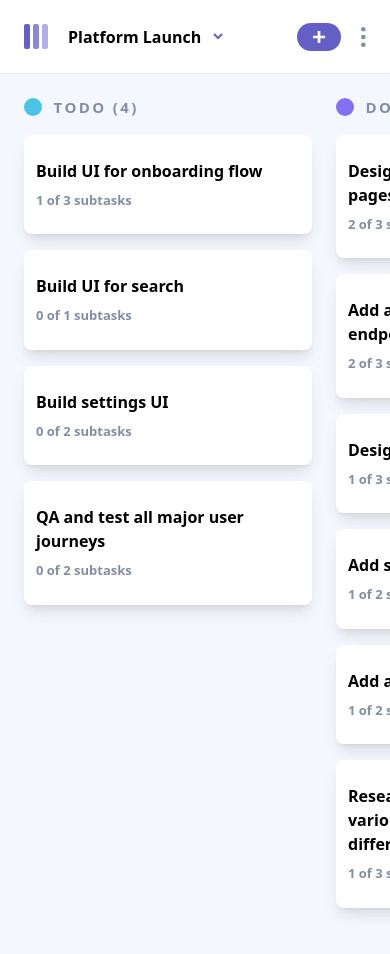
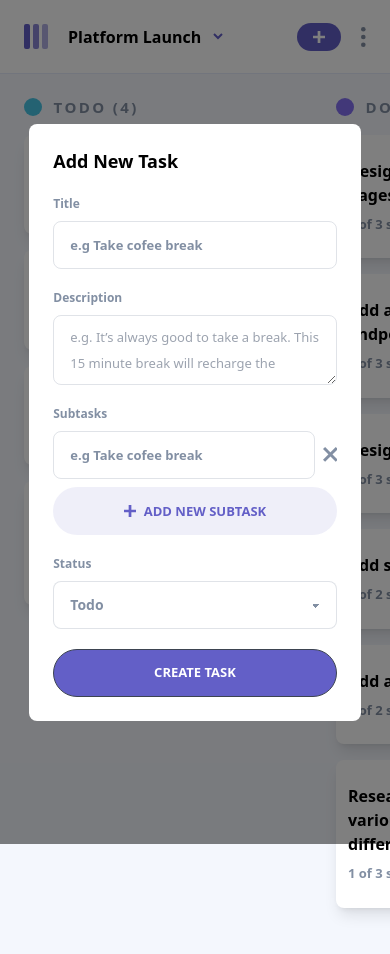
Before and after one commit to EkChills/Kanban-Task-Manager, a React (Vite) app: page / in a window 390 px wide. Both pictures are taken after a click on the button 319 px from the left and 36 px from the top of the page. Shown: the top 954 px of the page. Built offline with nearby package versions, Linux system fonts and the light colour scheme.

Commit message:
add task added

```diff
--- a/src/components/MainBoard.jsx
+++ b/src/components/MainBoard.jsx
@@ -87,7 +87,7 @@ const MainBoard = () => {
 
 
       {ReactDOM.createPortal(<ViewTaskDetails info={infoData} />, portalCont)}
-      {/* {ReactDOM.createPortal(<AddNewTaskModal info={infoData} />, portalCont)} */}
+      {ReactDOM.createPortal(<AddNewTaskModal info={infoData} />, portalCont)}
 
     </Wrapper>
   )
--- a/src/components/Navbar.jsx
+++ b/src/components/Navbar.jsx
@@ -13,7 +13,7 @@ import { TasksContext } from '../store/Context'
 const Navbar = () => {
   const [isNavModalOpen, setIsNavModalOpen] = React.useState(false)
 const portalCont = document.getElementById('portals')
-const { allBoards,isChecked, tasksIndex, sidebarOpen, OpenSidebar } = React.useContext(TasksContext)
+const { allBoards,isChecked, tasksIndex, sidebarOpen, OpenSidebar, openAddNewTaskModal } = React.useContext(TasksContext)
 
 const { name } = allBoards[tasksIndex]
 
@@ -48,7 +48,7 @@ const closeNavModal = () => {
         <div>
           <span className='hidden md:inline-block'>
             <AddNew>
-              <span className='flex items-center space-x-2'>
+              <span className='flex items-center space-x-2' onClick={openAddNewTaskModal}>
                 <img src={addTask} alt="add" />
                 <p>Add new task</p>
               </span>
@@ -56,7 +56,7 @@ const closeNavModal = () => {
             </AddNew>
           </span>
 
-          <span className='md:hidden'>
+          <span className='md:hidden' onClick={openAddNewTaskModal}>
             <AddNew>
               <img src={addTask} alt="add" />
             </AddNew>
--- a/src/components/modals/AddNewTaskModal.jsx
+++ b/src/components/modals/AddNewTaskModal.jsx
@@ -8,41 +8,73 @@ import darkIcon from '../../assets/icon-dark-theme.svg'
 
 
 const AddNewTaskModal = ({ isModalOpen, open, close }) => {
-  const { allBoards, changeBoard, tasksIndex, isChecked, showAddNewTaskModal, handleCheck } = React.useContext(TasksContext);
+  const { allBoards, changeBoard, tasksIndex, isChecked, showAddNewTaskModal, handleCheck,
+  AddedTasks, handleAddedTaskChange,  closeAddNewTaskModal} = React.useContext(TasksContext);
   const boardTitle = allBoards.map(((item) => item.name))
+  const { columns } = allBoards[tasksIndex]
+
+  const AddTask = () => {
+    columns.map((item, index) =>  {
+      if(item.name === AddedTasks.status) {
+        item.tasks.push(
+          {
+              "title": AddedTasks.title,
+              "description": AddedTasks.description,
+              "status": AddedTasks.status,
+              "subtasks": [
+                {
+                  "title": AddedTasks.subtasks,
+                  "isCompleted": false
+                }
+              ]
+            },
+        )
+      }
+    })
+  }
+
+  const onSubmitHandler = (e) => {
+    e.preventDefault();
+    AddTask()
+    closeAddNewTaskModal()
+  }
+
 
   return (
     <Wrapper>
-      <div className={`${showAddNewTaskModal ? 'main-modal show-modal' : 'main-modal'}`} onClick={close} >
-        <form className='flex flex-col form-control modal-content min-w-[300px] w-[85%] max-w-[500px] p-6 rounded-lg space-y-5'>
-          <h3 className='text-[18px] font-bold'>Add New Task</h3>
+      <div className={`${showAddNewTaskModal ? 'main-modal show-modal' : 'main-modal'}`} onClick={closeAddNewTaskModal} >
+        <form className='flex flex-col form-control modal-content min-w-[300px] w-[85%] max-w-[500px] p-6 rounded-lg space-y-5' onSubmit={onSubmitHandler} onClick={(e) => e.stopPropagation()}>
+          <h3 className='text-[18px] font-bold tasks-text'>Add New Task</h3>
           <div className='flex flex-col space-y-2'>
             <label htmlFor="title" className='curr-stat text-[12px] font-bold'>Title</label>
-            <input id='title' type="text" placeholder="e.g Take cofee break" className="input placeholder:text-grey placeholder:font-semibold text-[13px] input-bordered w-full" />
+            <input onChange={handleAddedTaskChange} name="title" value={AddedTasks.title} id='title' type="text" placeholder="e.g Take cofee break" className="input placeholder:text-grey placeholder:font-semibold text-[13px] bg-inherit border-input  w-full" />
           </div>
           <div className='flex flex-col space-y-2'>
             <label htmlFor="description" className='curr-stat text-[12px] font-bold'>Description</label>
-            <textarea className="textarea textarea-bordered text-[13px]" placeholder="e.g. It’s always good to take a break. This 15 minute break will recharge the batteries a little."></textarea>
+            <textarea onChange={handleAddedTaskChange} name="description" value={AddedTasks.description} className="textarea textarea-bordered bg-inherit border-input  text-[13px]" placeholder="e.g. It’s always good to take a break. This 15 minute break will recharge the batteries a little."></textarea>
           </div>
           <div className='flex flex-col space-y-2'>
             <label htmlFor="subtasks" className='curr-stat text-[12px] font-bold'>Subtasks</label>
             <div className='flex items-center space-x-2'>
-              <input id='subtasks' type="text" placeholder="e.g Take cofee break" className="input placeholder:text-grey placeholder:font-semibold text-[13px] input-bordered w-full" />
+              <input id='subtasks' type="text" name="subtasks" onChange={handleAddedTaskChange} value={AddedTasks.subtasks} placeholder="e.g Take cofee break" className="input placeholder:text-grey placeholder:font-semibold bg-inherit border-input  text-[13px] input-bordered w-full" />
               <svg className='remove' width="15" height="15" xmlns="http://www.w3.org/2000/svg"><g fill-rule="evenodd"><path d="m12.728 0 2.122 2.122L2.122 14.85 0 12.728z" /><path d="M0 2.122 2.122 0 14.85 12.728l-2.122 2.122z" /></g></svg>
             </div>
-            <button className="btn rounded-full subtask-btn flex items-center space-x-2">
+            <button type='button' className="btn rounded-full subtask-btn flex items-center space-x-2">
               <svg className='svg-add' width="12" height="12" xmlns="http://www.w3.org/2000/svg"><path fill="#635FC7" d="M7.368 12V7.344H12V4.632H7.368V0H4.656v4.632H0v2.712h4.656V12z" /></svg>
               <span className='text-darkPurple text-[13px] font-bold'>Add New Subtask</span>
             </button>
           </div>
           <div className='flex flex-col space-y-2'>
-            <label htmlFor="selects" className='curr-stat text-[12px] font-bold'>Title</label>
-            <select id='selects' className="select select-bordered w-full ">
-              <option disabled selected>Who shot first?</option>
-              <option>Han Solo</option>
-              <option>Greedo</option>
+            <label htmlFor="selects" className='curr-stat text-[12px] font-bold'>Status</label>
+            <select name="status" onChange={handleAddedTaskChange} value={AddedTasks.status} id='selects' className="select  bg-inherit border-input  select-bordered w-full ">
+              <option value="Todo">Todo</option>
+              <option value="Doing">Doing</option>
+              <option value="Done">Done</option>
             </select>
           </div>
+          <button className="btn rounded-full bg-darkPurple font-bold text-[13px]" type='submit'>
+            Create Task
+          </button>
         </form>
       </div>
 
@@ -61,16 +93,30 @@ svg {
   border: none;
 }
 
+.border-input{
+  border-color: var(--input-border);
+  border-width: 1px;
+  border-style: solid;
+  color: #828FA3;
+}
+
+.tasks-text {
+  color: var(--tasks-text);
+}
+
+select  {
+  color: var(--tasks-text);
+}
+
   .main-modal {
     position: fixed;
-    top: 4.7rem;
+    top: 0;
     left: 0;
     width: 100%;
     height: 100%;
     background-color: rgba(0, 0, 0, 0.5);
     display: grid;
-    justify-items: center;
-    align-items:flex-start;
+    place-items: center;
     transition: all .1s ease-in-out;
     visibility:hidden;
     z-index: -1;
--- a/src/index.css
+++ b/src/index.css
@@ -18,6 +18,7 @@
   --tasks-bcg: #ffffff;
   --new-col-bcg: #E9EFFA;
   --subtasks-btn: rgba(99, 95, 199, 0.1);
+  --input-border: rgba(130, 143, 163, 0.25);
 }
 
 .light-mode {
@@ -31,6 +32,7 @@
   --new-col-bcg: #E9EFFA;
   --stat-color: #828FA3;
   --subtasks-btn: rgba(99, 95, 199, 0.1);
+  --input-border: rgba(130, 143, 163, 0.25);
 }
 
 .dark-mode {
@@ -44,6 +46,7 @@
   --new-col-bcg:  linear-gradient(180deg, rgba(43, 44, 55, 0.25) 0%, rgba(43, 44, 55, 0.125) 100%);;
   --stat-color: #ffffff;
   --subtasks-btn: #ffffff;
+  --input-border: rgba(130, 143, 163, 0.25);
 }
 
 
--- a/src/store/Context.jsx
+++ b/src/store/Context.jsx
@@ -14,7 +14,7 @@ const AppProvider = ({children}) => {
   const [isChecked, setIsChecked] = useState(false)
   const [showSelected, setShowSelected] = useState(false)
   const [showAddBoardModal, setShowAddBoardModal] = useState(false)
-  const [showAddNewTaskModal, setShowAddNewTaskModal] = useState(true)
+  const [showAddNewTaskModal, setShowAddNewTaskModal] = useState(false)
   const [AddedTasks, setAddedTasks] = useState({
     title: '',
     description: '',
@@ -55,7 +55,7 @@ const AppProvider = ({children}) => {
   }
 
   const closeAddNewTaskModal = () => {
-    setShowAddNewTaskModal(true)
+    setShowAddNewTaskModal(false)
   }
 
   const toggleTheme = () => {
```
